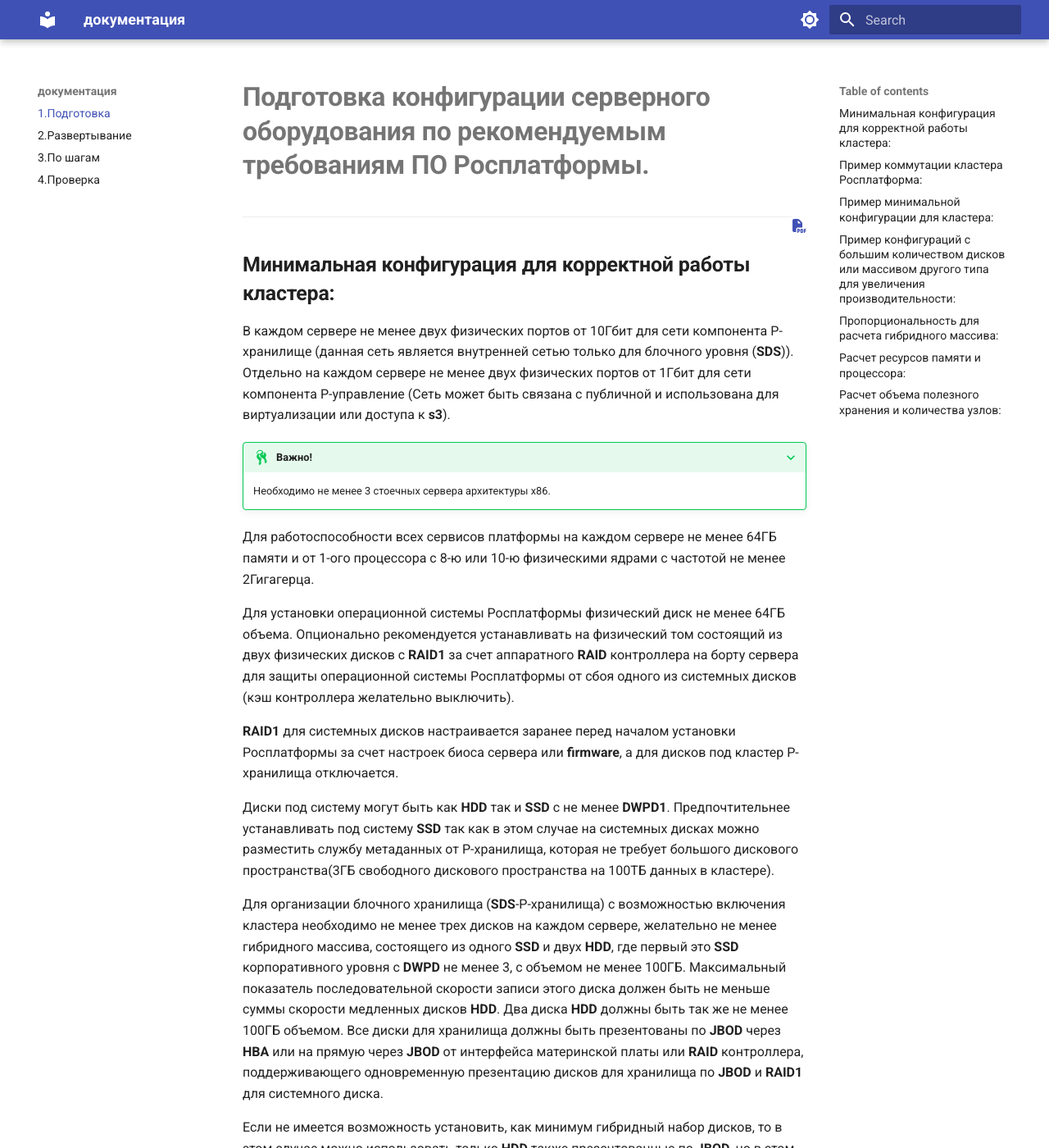
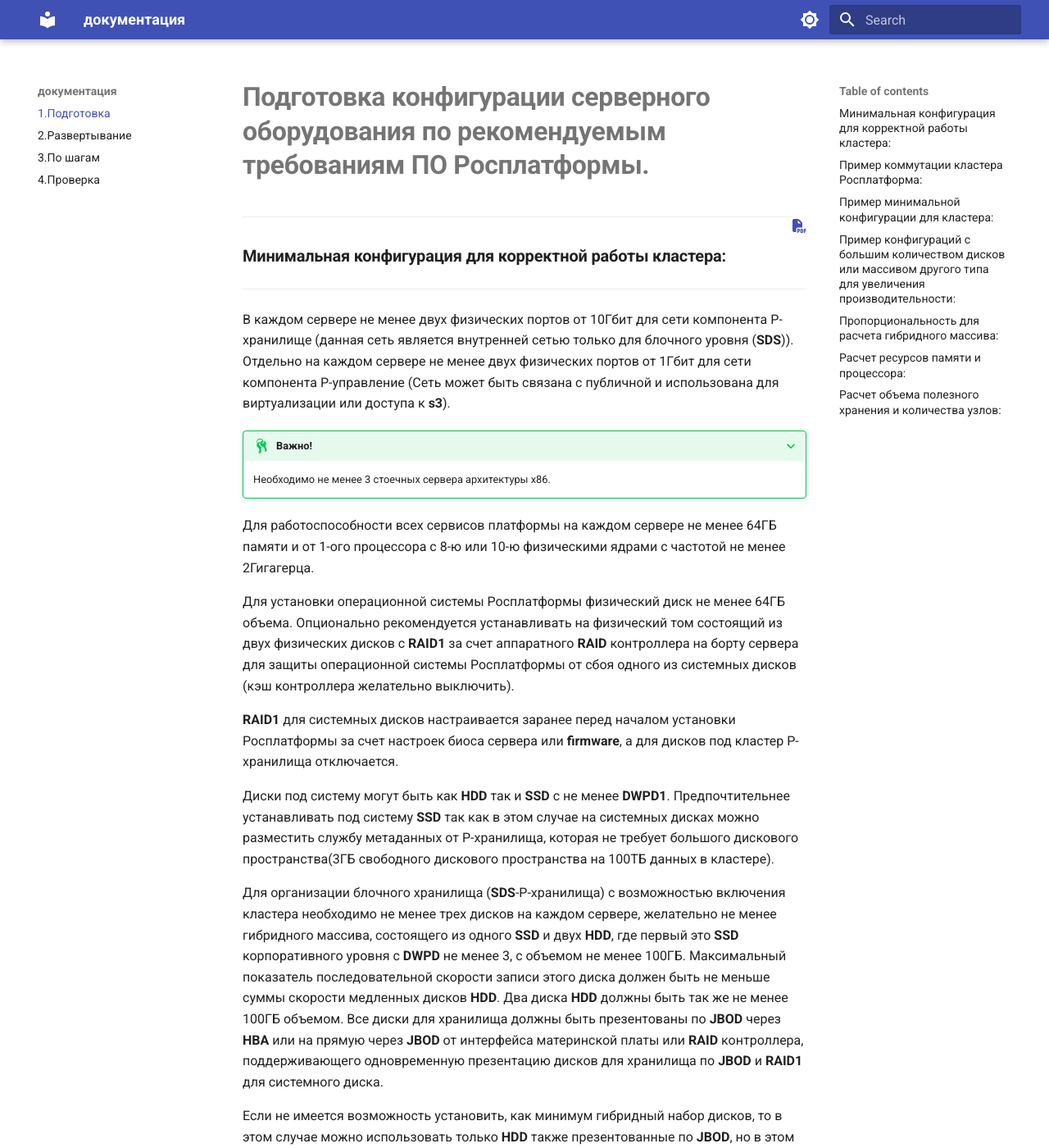
Before and after one commit to rosplat/rosplat-docs, an MkDocs documentation site: the page built from docs/index.md, in a window 1280 px wide and 1400 px high. Shown: the whole window at 82% size. Built offline with MkDocs 1.6.1 and Material for MkDocs 9.7.7, drawn with Linux system fonts in a browser that asks for light colours.

````diff
--- a/docs/index.md
+++ b/docs/index.md
@@ -6,7 +6,7 @@
 {% endblock %}
 
 ---
-**Минимальная конфигурация для корректной работы кластера:**
+###**Минимальная конфигурация для корректной работы кластера:**
 ---
 
 В каждом сервере не менее двух физических портов от 10Гбит для сети компонента Р-хранилище (данная сеть является внутренней сетью только для блочного уровня (**SDS**)). Отдельно на каждом сервере не менее двух физических портов от 1Гбит для сети компонента Р-управление (Сеть может быть связана с публичной и использована для виртуализации или доступа к **s3**).
@@ -48,7 +50,7 @@
     В случае использования **S3**, для балансировки нагрузки по сети доступа к **S3** между серверами или шлюзами **S3** используется внешние программные или аппаратные балансировщики.
 
 ---
-**Пример коммутации кластера Росплатформа:**
+###**Пример коммутации кластера Росплатформа:**
 ---
 
 <figure markdown="span">
@@ -61,7 +63,7 @@
 </figure>
 
 ---
-**Пример минимальной конфигурации для кластера:**
+###**Пример минимальной конфигурации для кластера:**
 ---
 
 **3 сервера:**
@@ -76,7 +78,7 @@
 *	два коммутатора Ethernet 1/10 Гбит портов в агрегации LACP с поддержкой MLAG или VPC.
 
 ---
-**Пример конфигураций с большим количеством дисков или массивом другого типа для увеличения производительности:**
+###**Пример конфигураций с большим количеством дисков или массивом другого типа для увеличения производительности:**
 ---
 
 **5 серверов:**
@@ -90,7 +92,7 @@
 *	2 x 10 Gbit Ethernet (для сети управления и виртуализации)
 
 ---
-**Пропорциональность для расчета гибридного массива:**
+###**Пропорциональность для расчета гибридного массива:**
 ---
 
 На один SSD с ролю кэш подключается 3 или 4 HDD с ролью хранения. Если SSD больше одного, то на каждый по 3 или 4 HDD.  Количество HDD зависит от максимальной последовательной скорости записи SSD, то есть она не должна быть меньше, чем сумма скорости последовательной записи всех HDD, которые будут подключены к этому SSD. Например: если один SSD имеет максимальную скорость записи, заявленную производителем 1000МБ/c, а диски HDD c RPM 10K в среднем показывают 250МБ/c, то 1000/250=4(диска HDD).
@@ -112,7 +114,7 @@
 ```
 
 ---
-**Расчет ресурсов памяти и процессора:**
+###**Расчет ресурсов памяти и процессора:**
 ---
 **CPU:**
 
@@ -138,7 +140,7 @@
     Ресурсы необходимые для виртуальных сред добавляются в конфигурацию поверх вышеописанных.
 
 ---
-**Расчет объема полезного хранения и количества узлов:**
+###**Расчет объема полезного хранения и количества узлов:**
 ---
 
 Р-Хранилище поддерживает ряд режимов для каждого метода избыточности. В
--- a/docs/stylesheets/extra.css
+++ b/docs/stylesheets/extra.css
@@ -1,10 +1,6 @@
-:root {
-   /* --md-code-hl-string-color: #0ff13c; */
-   /* --md-code-hl-keyword-color: #0ff13c; */
-   /* --md-code-bg-color: #020202;*/
-   /* --md-code-hl-name-color: #0ff13c; */
-   /* --md-code-hl-operator-color: #0ff13c;*/
-    --md-code-hl-color:#0ff13c;
+:root > * {
+  --md-code-hl-string-color: #258e05;
+  --md-code-hl-comment-color: #258e05;
 }
 .pdfb {
   float: right;
````
Also changed, not shown: other parts of docs/index.md (+3 -1 lines), mkdocs.yml (line endings or trailing spaces).
